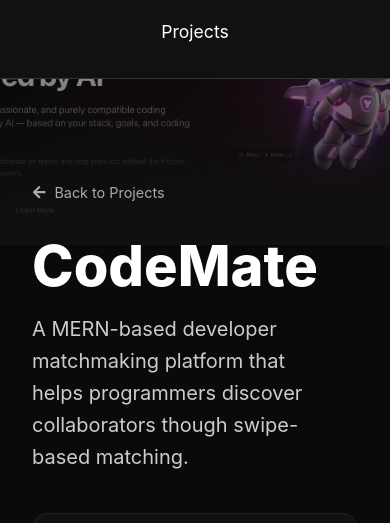
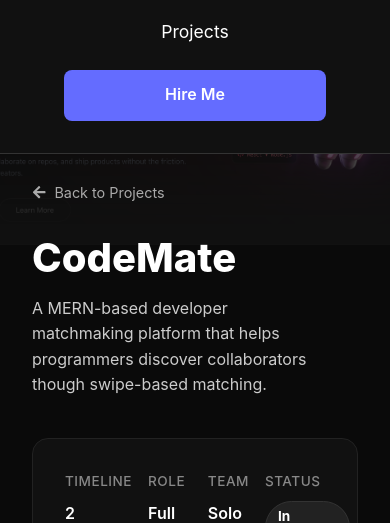
Before and after one commit to arunabha369/portfolio, a React (Vite) app: page /project/codemate in a window 390 px wide. Both pictures are taken after a click on the element 346 px from the left and 43 px from the top of the page. Shown: the part 153-676 px from the top of the page. Built offline with nearby package versions, Linux system fonts and the light colour scheme; no server answers.

Commit message:
feat: Introduce 'Hire Me' button in mobile navigation and improve responsiveness for contact section, project filters, and project details.

```diff
--- a/src/components/Contact.jsx
+++ b/src/components/Contact.jsx
@@ -52,8 +52,8 @@ const Contact = () => {
 
                 <div style={{
                     display: 'grid',
-                    gridTemplateColumns: 'repeat(auto-fit, minmax(300px, 1fr))',
-                    gap: '4rem'
+                    gridTemplateColumns: 'repeat(auto-fit, minmax(280px, 1fr))', // Reduced min-width for mobile
+                    gap: '3rem' // Reduced gap slightly
                 }}>
                     {/* Contact Info */}
                     <div>
--- a/src/components/Navbar.jsx
+++ b/src/components/Navbar.jsx
@@ -181,6 +181,16 @@ const Navbar = () => {
                             {link.name}
                         </a>
                     ))}
+                    <div
+                        className="btn btn-primary"
+                        onClick={() => {
+                            navigate('/contact');
+                            setIsOpen(false);
+                        }}
+                        style={{ padding: '0.8rem 1rem', cursor: 'pointer', textAlign: 'center', margin: '0 2rem' }}
+                    >
+                        Hire Me
+                    </div>
                 </div>
             )}
 
--- a/src/pages/AllProjects.jsx
+++ b/src/pages/AllProjects.jsx
@@ -44,7 +44,7 @@ const AllProjects = () => {
                     <h1 className="section-title" style={{ textAlign: 'left', margin: 0 }}>All Projects</h1>
 
                     {/* Filter Buttons */}
-                    <div style={{ display: 'flex', gap: '1rem' }}>
+                    <div style={{ display: 'flex', gap: '1rem', flexWrap: 'wrap' }}>
                         <button
                             onClick={() => setFilter('all')}
                             style={filterBtnStyle(filter === 'all')}
--- a/src/pages/ProjectDetail.jsx
+++ b/src/pages/ProjectDetail.jsx
@@ -125,10 +125,10 @@ const ProjectDetail = () => {
                     </Link>
 
                     {/* 1. Title */}
-                    <h1 style={{ fontSize: '3.5rem', fontWeight: '800', margin: '0 0 1rem', color: '#fff', lineHeight: '1.1' }}>{project.title}</h1>
+                    <h1 style={{ fontSize: 'clamp(2.5rem, 8vw, 3.5rem)', fontWeight: '800', margin: '0 0 1rem', color: '#fff', lineHeight: '1.1' }}>{project.title}</h1>
 
                     {/* 2. Short Description */}
-                    <p style={{ fontSize: '1.25rem', color: '#ccc', lineHeight: '1.6', marginBottom: '2.5rem', maxWidth: '90%' }}>
+                    <p style={{ fontSize: 'clamp(1rem, 4vw, 1.25rem)', color: '#ccc', lineHeight: '1.6', marginBottom: '2.5rem', maxWidth: '90%' }}>
                         {project.description}
                     </p>
 
```
